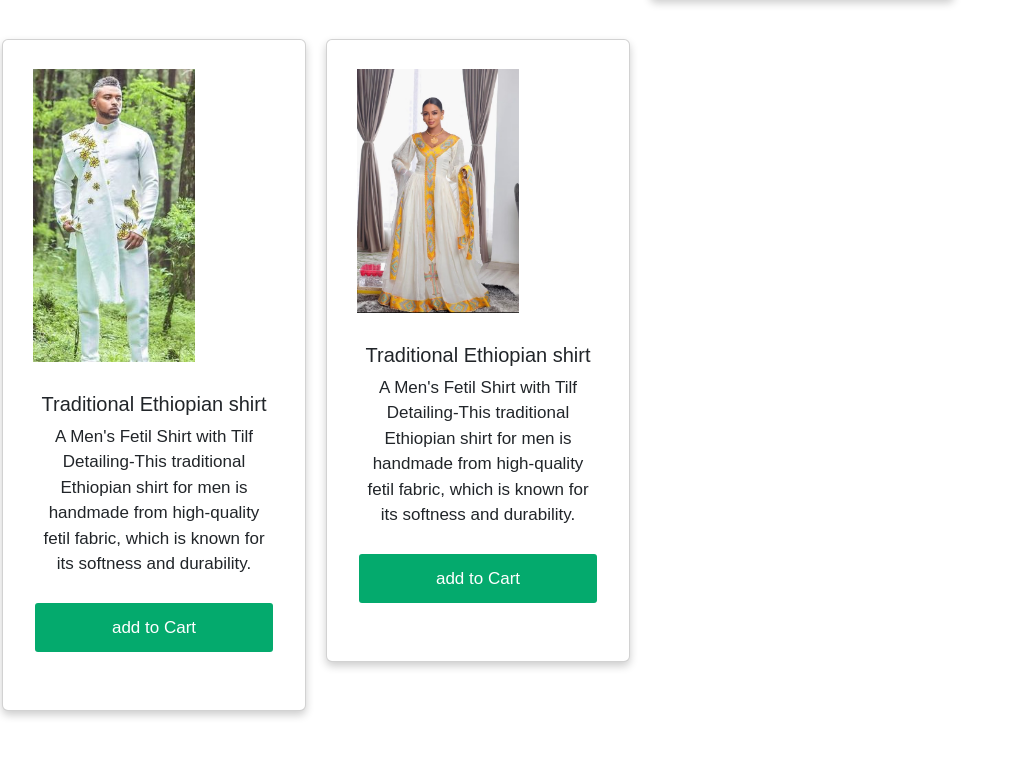
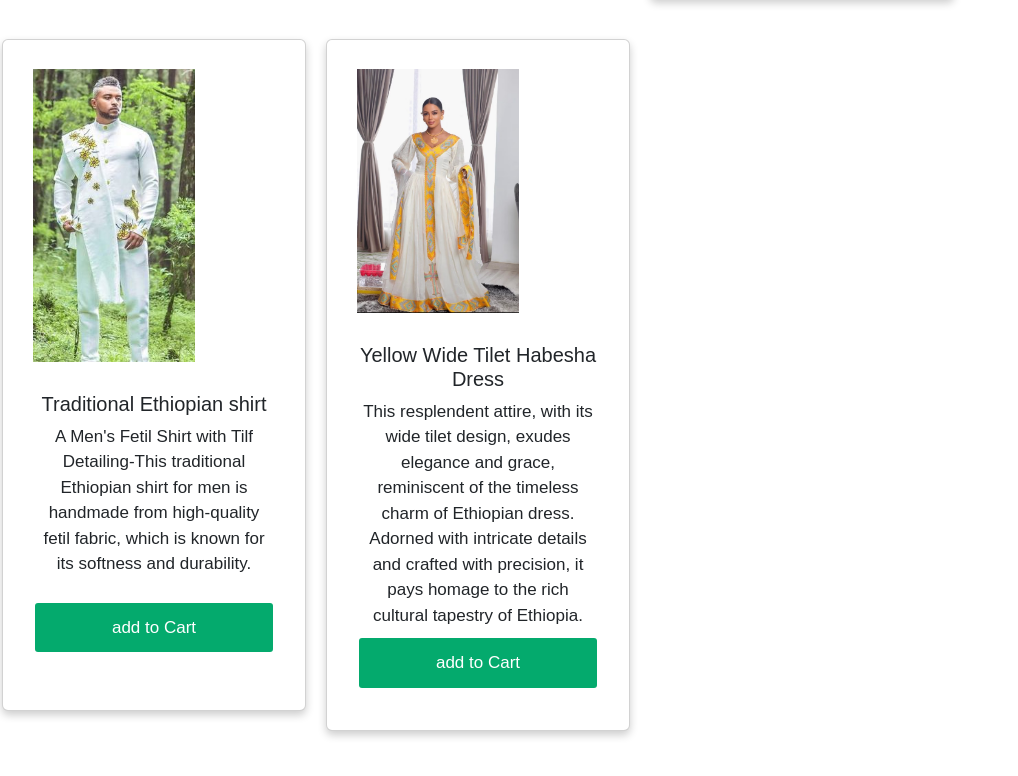
Before and after one commit to Tizazu12/capstone-store, a plain HTML site: page products.html in a window 1280 px wide. Shown: the part 708-1484 px from the top of the page, without its empty margins (0-1018 px from the left). Drawn offline with nearby package versions, Linux system fonts and the light colour scheme.

Commit message:
final commit

```diff
--- a/products.html
+++ b/products.html
@@ -113,11 +113,10 @@
                 <div class="card">
                     <img class="images" src="./images/kemis/p3.avif" alt="kemis/home">
                     <div class="card-body">
-                        <h5 class="card-title">Traditional Ethiopian shirt</h5>
-                        <p class="card-text">A Men's Fetil Shirt with Tilf Detailing-This traditional Ethiopian shirt
-                            for men is handmade from high-quality fetil fabric, which is known for its softness and
-                            durability.
-                        <P>
+                        <h5 class="card-title">Yellow Wide Tilet Habesha Dress </h5>
+                        <p class="card-text">This resplendent attire, with its wide tilet design, exudes elegance and
+                            grace, reminiscent of the timeless charm of Ethiopian dress. Adorned with intricate details
+                            and crafted with precision, it pays homage to the rich cultural tapestry of Ethiopia.
 
                             <a href="#" class="btn btn-primary">add to Cart</a>
                     </div>
```
Also changed, not shown: css/site.css (+24 -9 lines), index.html (+15 -4 lines), login.html (+5 -5 lines), registration.html (+8 -4 lines).
